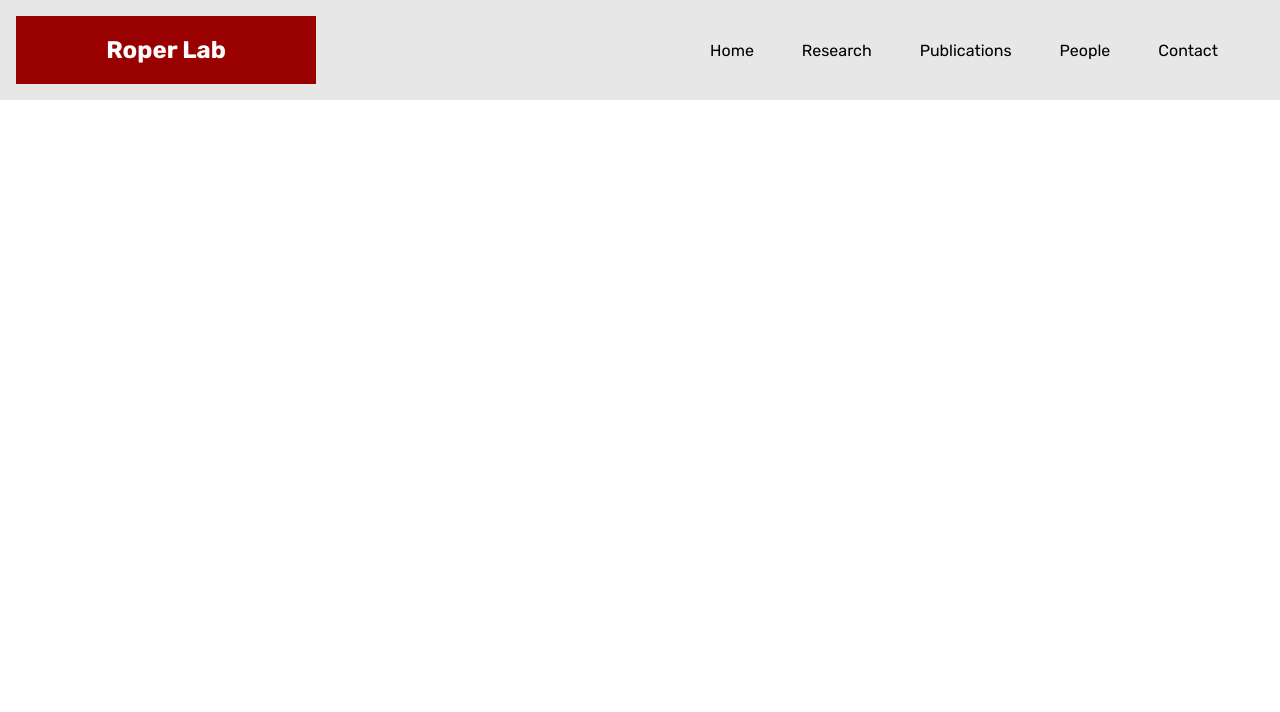
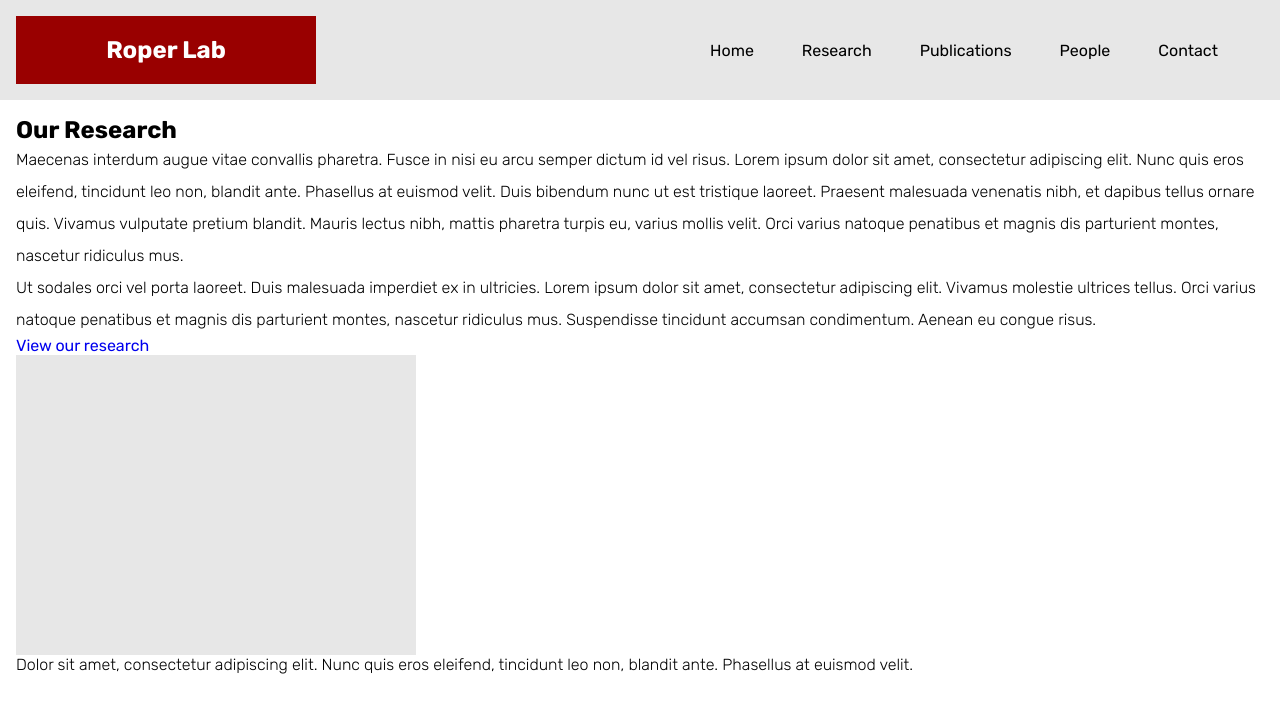
Before and after one commit to deotte/roper-lab-website, a Vue app: page / in a window 1280 px wide. Shown: the top 712 px of the page. Built offline with nearby package versions, Linux system fonts and the light colour scheme.

Commit message:
Add initial welcome page
- Added some initial markup for the homepage "welcome page"
- Added a lot of new css
- Still left to do: add utility classes and make them work

```diff
--- a/src/assets/styles/fonts.css
+++ b/src/assets/styles/fonts.css
@@ -7,3 +7,11 @@
 h1, h2, h3 {
   font-weight: 700;
 }
+
+span, p {
+  font-weight: 300;
+}
+
+p {
+  line-height: 2rem;
+}
--- /dev/null
+++ b/src/assets/styles/home.css
@@ -0,0 +1,14 @@
+.placeholder {
+  width: 400px;
+  height: 300px;
+  background-color: var(--light-gray);
+}
+
+.content .text, .content .picture {
+  height: inherit;
+  min-height: inherit;
+}
+
+.text .action-button {
+  align-self: flex-start;
+}
--- a/src/assets/styles/reset.css
+++ b/src/assets/styles/reset.css
@@ -1,6 +1,24 @@
 * {
   margin: 0;
   padding: 0;
+}
+
+html {
+  height: 100%;
+}
+
+body {
+  min-height: 100%;
+}
+
+#app {
+  height: 100vh;
+  width: 100%;
+}
+
+section {
+  width: 100%;
+  min-height: 90%;
 }
 
 a {
--- a/src/assets/styles/style.css
+++ b/src/assets/styles/style.css
@@ -3,3 +3,4 @@
 @import './utilities.css';
 @import './fonts.css';
 @import './nav.css';
+@import './home.css';
--- a/src/views/Home.vue
+++ b/src/views/Home.vue
@@ -1,5 +1,35 @@
 <template>
-  <section class="home">
+  <section class="home padding flex-column center">
+    <div class="header">
+      <h1>Our Research</h1>
+    </div>
+    <div class="content">
+      <div class="text flex-column center">
+        <p>
+          Maecenas interdum augue vitae convallis pharetra. Fusce in nisi eu arcu semper dictum id vel risus.
+          Lorem ipsum dolor sit amet, consectetur adipiscing elit. Nunc quis eros eleifend, tincidunt leo non, blandit ante. Phasellus at euismod velit.
+          Duis bibendum nunc ut est tristique laoreet. Praesent malesuada venenatis nibh, et dapibus tellus ornare quis. Vivamus vulputate pretium blandit.
+          Mauris lectus nibh, mattis pharetra turpis eu, varius mollis velit.
+          Orci varius natoque penatibus et magnis dis parturient montes, nascetur ridiculus mus.
+        </p>
+        <p class="margin-top">
+          Ut sodales orci vel porta laoreet. Duis malesuada imperdiet ex in ultricies.
+          Lorem ipsum dolor sit amet, consectetur adipiscing elit. Vivamus molestie ultrices tellus.
+          Orci varius natoque penatibus et magnis dis parturient montes, nascetur ridiculus mus. Suspendisse tincidunt accumsan condimentum.
+          Aenean eu congue risus.
+        </p>
+        <router-link to="/" class="action-button extra-margin-top">
+          View our research
+        </router-link>
+      </div>
+      <div class="picture flex-column center l-padding">
+        <div class="placeholder"></div>
+        <span class="margin-top text-center">
+          Dolor sit amet, consectetur adipiscing elit. Nunc quis eros eleifend, tincidunt leo non, blandit ante.
+          Phasellus at euismod velit.
+        </span>
+      </div>
+    </div>
   </section>
 </template>
 
```
